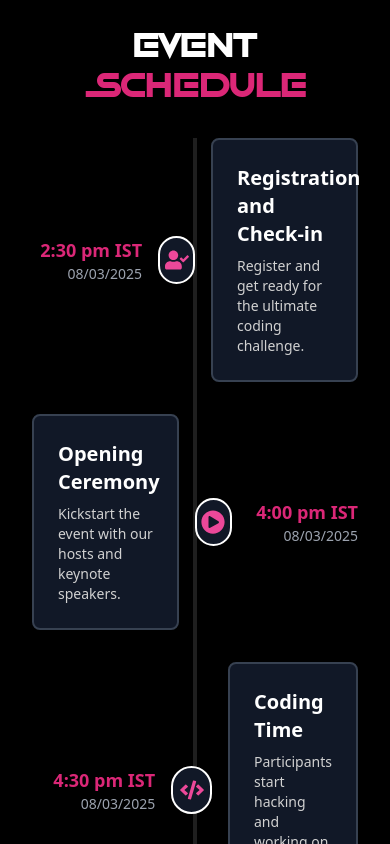
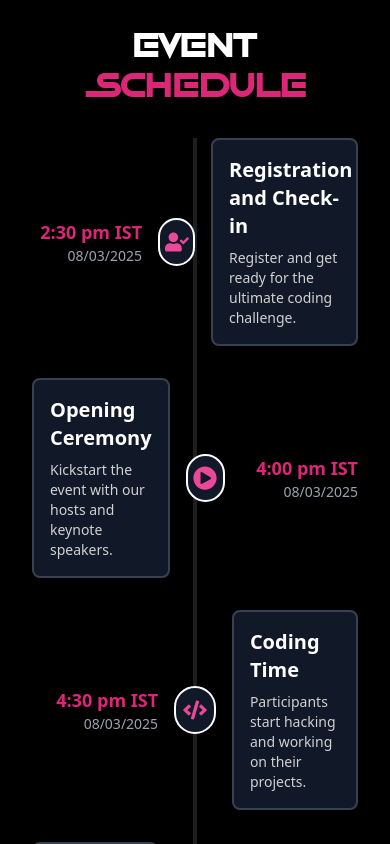
Before and after one commit to bimlesharma/Hacker-s-Playground, a Next.js app: page / in a window 390 px wide. Shown: the part 5600-6444 px from the top of the page. Built offline with nearby package versions, Linux system fonts and the light colour scheme.

Commit message:
schedule UI fixes

```diff
--- a/src/components/Schedule.tsx
+++ b/src/components/Schedule.tsx
@@ -270,7 +270,7 @@ const Schedule = () => {
               {/* Event Details */}
               <div className="w-1/2 px-4">
                 <motion.div
-                  className={`p-6 rounded-lg shadow-lg ${
+                  className={`p-4 md:p-6 rounded-lg shadow-lg ${
                     isPast
                       ? "bg-gray-800 border-gray-600 opacity-50"
                       : isActive
```
